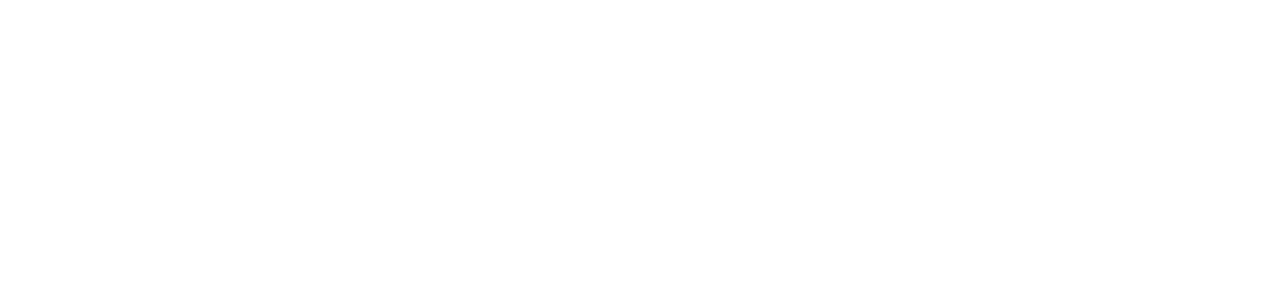
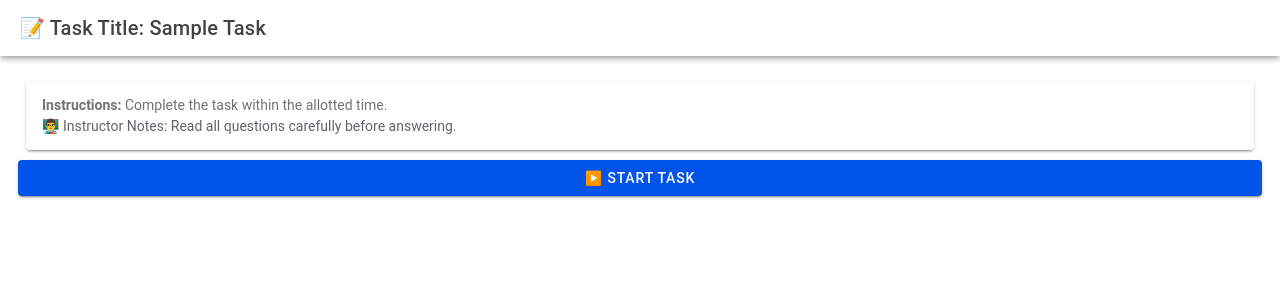
Before and after one commit to SarahSuyat/CrimpTask, a React (Vite) app: page /task/1 in a window 1280 px wide. Shown: the top 300 px of the page. Built offline with nearby package versions, Linux system fonts and the light colour scheme.

Commit message:
put timer for student task

```diff
--- a/src/App.tsx
+++ b/src/App.tsx
@@ -36,6 +36,7 @@
 import Login from './pages/Login';
 import Menu from './pages/Menu';
 import Register from './pages/Register';
+import TaskDetailPage from './pages/TaskDetailPage';
 
 setupIonicReact();
 
@@ -46,6 +47,8 @@
         <Route exact path="/CrimpTask" component={Login} />
         <Route path="/CrimpTask/app" component={Menu} />
         <Route exact path="/register" component={Register} />
+        <Route path="/task/:id" component={TaskDetailPage} exact />
+
 
 
       </IonRouterOutlet>
--- /dev/null
+++ b/src/pages/TaskDetailPage.tsx
@@ -0,0 +1,179 @@
+import {
+    IonPage,
+    IonHeader,
+    IonToolbar,
+    IonTitle,
+    IonContent,
+    IonButton,
+    IonText,
+    IonTextarea,
+    IonItem,
+    IonLabel,
+    IonModal,
+    IonToast,
+    IonCard,
+    IonCardContent,
+  } from '@ionic/react';
+  import React, { useState, useEffect } from 'react';
+
+  const TaskDetailPage: React.FC = () => {
+    const [timerStarted, setTimerStarted] = useState(false);
+    const [timeLeft, setTimeLeft] = useState(600); // default: 10 minutes = 600s
+    const [showWarning, setShowWarning] = useState(false);
+    const [isLate, setIsLate] = useState(false);
+    const [showModal, setShowModal] = useState(false);
+    const [taskFinished, setTaskFinished] = useState(false);
+    const [reportContent, setReportContent] = useState('');
+    const [timeConsumed, setTimeConsumed] = useState(0);
+
+    useEffect(() => {
+      let interval: any;
+
+      if (timerStarted && timeLeft > 0) {
+        interval = setInterval(() => {
+          setTimeLeft((prevTime) => {
+            if (prevTime === 121) setShowWarning(true);
+            return prevTime - 1;
+          });
+        }, 1000);
+      } else if (timeLeft <= 0 && timerStarted) {
+        clearInterval(interval);
+        setIsLate(true);
+        setTaskFinished(true);
+        setTimeConsumed(600); // consumed full time
+      }
+
+      return () => clearInterval(interval);
+    }, [timerStarted, timeLeft]);
+
+    const formatTime = (seconds: number) => {
+      const m = Math.floor(seconds / 60);
+      const s = seconds % 60;
+      return `${m.toString().padStart(2, '0')}:${s.toString().padStart(2, '0')}`;
+    };
+
+    const handleFinishTask = () => {
+      setTaskFinished(true);
+      setTimerStarted(false);
+      setTimeConsumed(600 - timeLeft);
+    };
+
+    const handleSubmit = () => {
+      const content = `📋 Task Report\nStatus: ${isLate ? 'Late' : 'On Time'}\nSubmitted: Yes\nTime Consumed: ${formatTime(timeConsumed)}`;
+      setReportContent(content);
+      setShowModal(true);
+    };
+
+    const handleDownloadReport = () => {
+      const blob = new Blob([reportContent], { type: 'text/plain;charset=utf-8' });
+      const link = document.createElement('a');
+      link.href = URL.createObjectURL(blob);
+      link.download = 'task-report.txt';
+      document.body.appendChild(link);
+      link.click();
+      document.body.removeChild(link);
+    };
+
+    return (
+      <IonPage>
+        <IonHeader>
+          <IonToolbar>
+            <IonTitle>📝 Task Title: Sample Task</IonTitle>
+          </IonToolbar>
+        </IonHeader>
+        <IonContent className="ion-padding">
+
+          <IonCard>
+            <IonCardContent>
+              <IonText><strong>Instructions:</strong> Complete the task within the allotted time.</IonText>
+              <br />
+              <IonText color="medium">👨‍🏫 Instructor Notes: Read all questions carefully before answering.</IonText>
+            </IonCardContent>
+          </IonCard>
+
+          {!timerStarted && !taskFinished && (
+            <IonButton expand="block" onClick={() => setTimerStarted(true)}>
+              ▶️ Start Task
+            </IonButton>
+          )}
+
+          {timerStarted && (
+            <div style={{ textAlign: 'center', marginTop: '16px' }}>
+              <IonText color={timeLeft <= 120 ? 'danger' : 'primary'}>
+                🕒 Time Remaining: <strong>{formatTime(timeLeft)}</strong>
+              </IonText>
+            </div>
+          )}
+
+          {timerStarted && (
+            <IonButton expand="block" color="warning" className="ion-margin-top" onClick={handleFinishTask}>
+              ✅ Finish Task
+            </IonButton>
+          )}
+
+          {taskFinished && (
+            <>
+              <IonCard className="ion-margin-top">
+                <IonCardContent>
+                  <IonText>
+                    ⏱ <strong>Time Consumed:</strong> {formatTime(timeConsumed)}
+                  </IonText>
+                  <IonItem>
+                    <IonLabel position="stacked">📤 Upload Evidence (Image/Video/File)</IonLabel>
+                    <input type="file" />
+                  </IonItem>
+                  <IonItem>
+                    <IonLabel position="stacked">💬 Comment (Optional)</IonLabel>
+                    <IonTextarea rows={3} placeholder="Add any remarks..." />
+                  </IonItem>
+                  <IonButton expand="block" color="success" onClick={handleSubmit}>
+                    📩 Submit Task
+                  </IonButton>
+                </IonCardContent>
+              </IonCard>
+
+              {isLate && (
+                <IonText color="danger">
+                  ❌ Task submitted late.
+                </IonText>
+              )}
+            </>
+          )}
+
+          {reportContent && (
+            <IonCard className="ion-margin-top">
+              <IonCardContent>
+                <IonText><pre>{reportContent}</pre></IonText>
+                <IonButton expand="block" color="medium" onClick={handleDownloadReport}>
+                  📥 Download Task Report
+                </IonButton>
+              </IonCardContent>
+            </IonCard>
+          )}
+
+          <IonToast
+            isOpen={showWarning}
+            onDidDismiss={() => setShowWarning(false)}
+            message="⚠️ 2 minutes left!"
+            duration={3000}
+            color="warning"
+          />
+
+          <IonModal isOpen={showModal} onDidDismiss={() => setShowModal(false)}>
+            <IonContent className="ion-padding">
+              <IonText>
+                <h2>✅ Task Submitted!</h2>
+                <p>{isLate ? 'Note: Your submission was late.' : 'You submitted on time.'}</p>
+                <p>⏱ Time Taken: {formatTime(timeConsumed)}</p>
+              </IonText>
+              <IonButton expand="block" onClick={() => setShowModal(false)}>
+                Close
+              </IonButton>
+            </IonContent>
+          </IonModal>
+        </IonContent>
+      </IonPage>
+    );
+  };
+
+  export default TaskDetailPage;
--- a/src/pages/TaskList.tsx
+++ b/src/pages/TaskList.tsx
@@ -20,27 +20,27 @@
       id: 1,
       title: 'Research Paper',
       dueDate: '2025-05-10',
-      status: 'Pending',
+      timeLimit: '30 mins',
+      status: 'Not Started',
       difficulty: 'Hard',
-      type: 'Essay',
       allowUpload: true,
     },
     {
       id: 2,
       title: 'LAN Cable Crimping Task',
       dueDate: '2025-05-08',
+      timeLimit: '10 mins',
       status: 'Completed',
       difficulty: 'Medium',
-      type: 'Quiz',
       allowUpload: false,
     },
     {
       id: 3,
       title: 'Project Proposal',
       dueDate: '2025-05-12',
+      timeLimit: '45 mins',
       status: 'Late',
       difficulty: 'Hard',
-      type: 'Project',
       allowUpload: true,
     },
   ];
@@ -49,7 +49,9 @@
     switch (status) {
       case 'Completed':
         return 'success';
-      case 'Pending':
+      case 'In Progress':
+        return 'primary';
+      case 'Not Started':
         return 'warning';
       case 'Late':
         return 'danger';
@@ -62,7 +64,7 @@
     <IonPage>
       <IonHeader>
         <IonToolbar>
-          <IonTitle>Task List</IonTitle>
+          <IonTitle>📋 B. Task List Page</IonTitle>
         </IonToolbar>
       </IonHeader>
       <IonContent className="ion-padding">
@@ -71,13 +73,13 @@
             <IonCardContent>
               <IonGrid>
                 <IonRow className="ion-align-items-center ion-text-center">
-                  <IonCol size="12" sizeMd="2"><strong>📋 {task.title}</strong></IonCol>
+                  <IonCol size="12" sizeMd="2">📌 <strong>{task.title}</strong></IonCol>
                   <IonCol size="6" sizeMd="2">📅 {task.dueDate}</IonCol>
+                  <IonCol size="6" sizeMd="2">⏳ {task.timeLimit}</IonCol>
                   <IonCol size="6" sizeMd="2">
                     <IonBadge color={statusColor(task.status)}>{task.status}</IonBadge>
                   </IonCol>
-                  <IonCol size="6" sizeMd="2">🔥 {task.difficulty}</IonCol>
-                  <IonCol size="6" sizeMd="2">🔖 {task.type}</IonCol>
+                  <IonCol size="6" sizeMd="2">📈 {task.difficulty}</IonCol>
                   <IonCol size="12" sizeMd="2">
                     <IonButton color="primary" size="small" routerLink={`/task/${task.id}`}>
                       🧾 View Task
```
